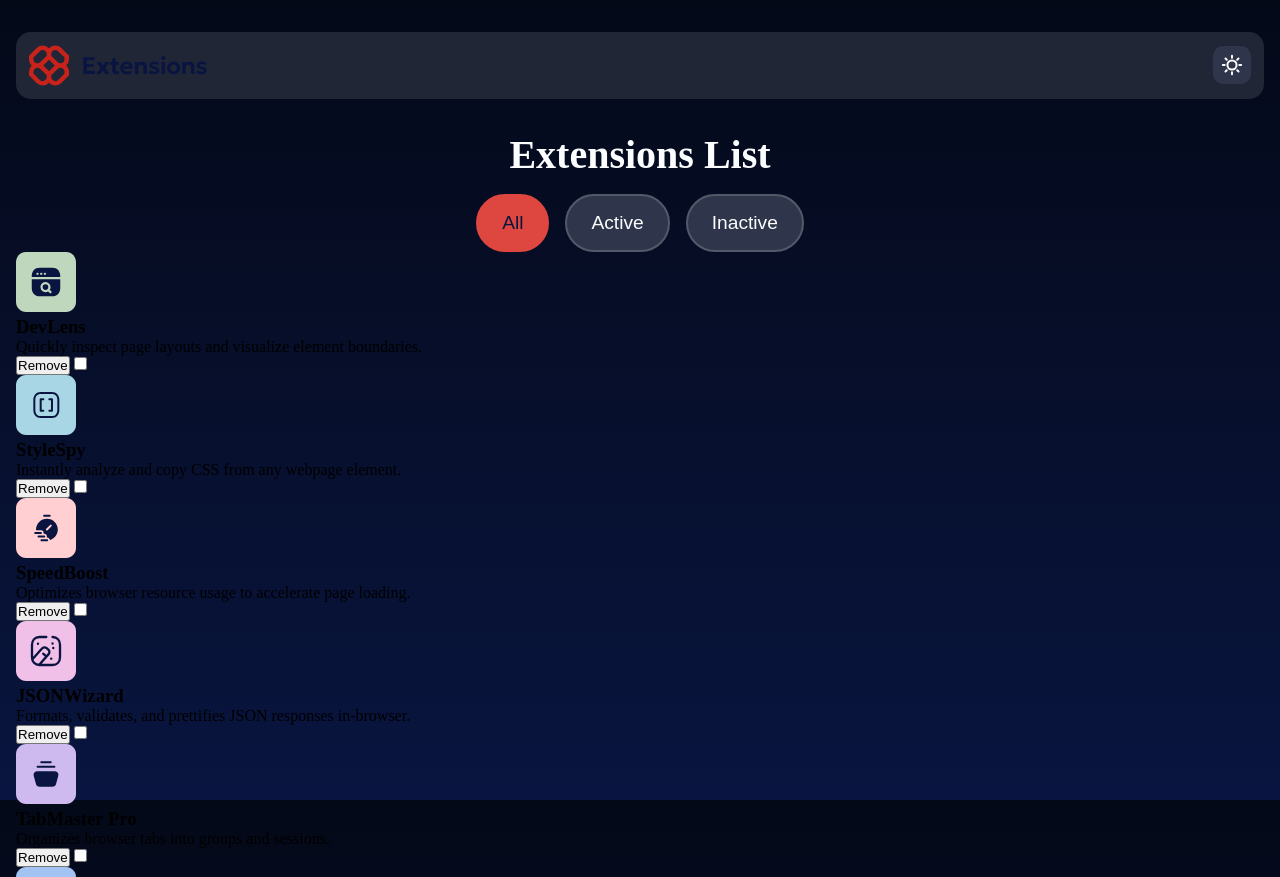
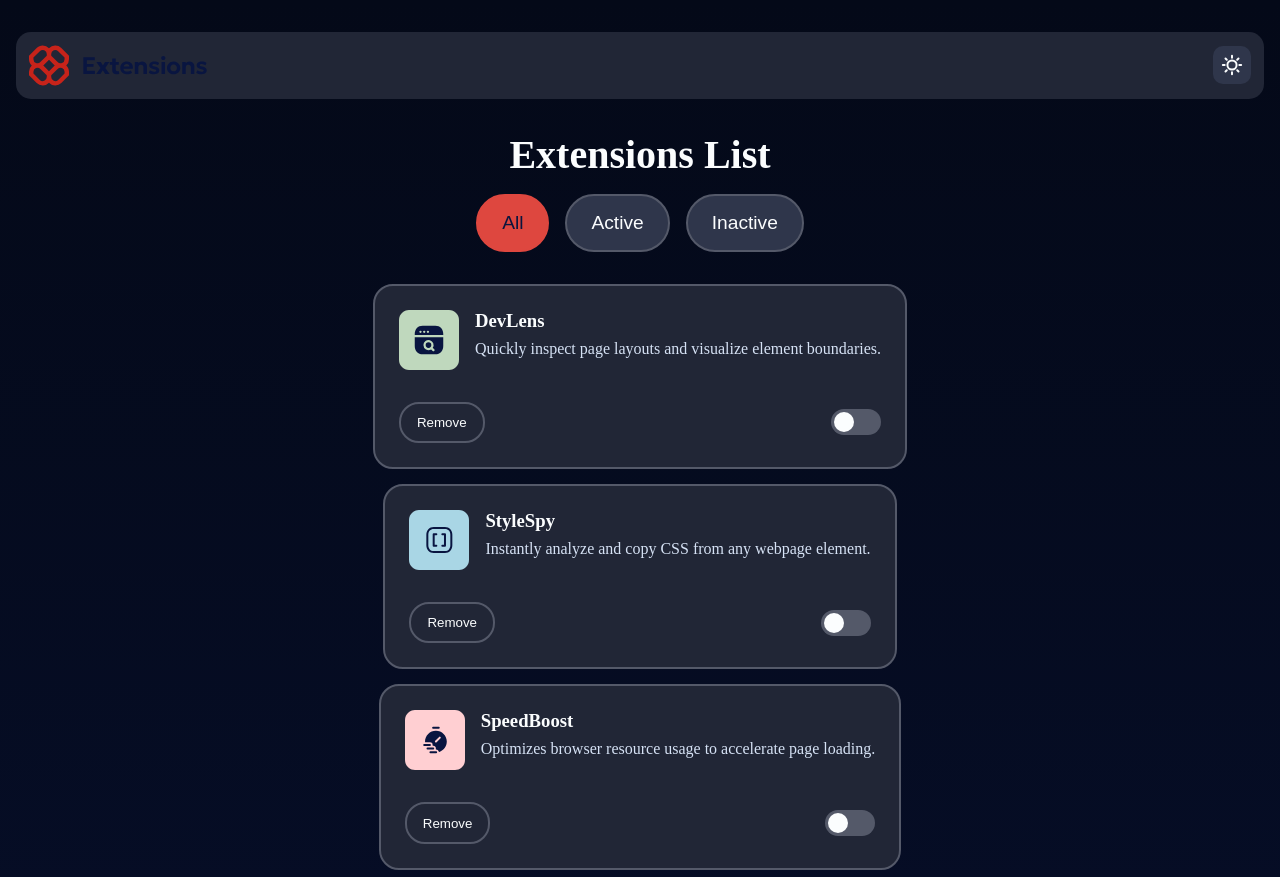
Before and after one commit to higor-costa/gerenciador-de-extensoes, a website built with webpack: page index.html in a window 1280 px wide. Shown: the top 877 px of the page. Built offline with nearby package versions, Linux system fonts and the light colour scheme; a web font is replaced by a local one.

Commit message:
chore(css): define estilo dos cards e seus botões

```diff
--- a/assets/css/style.css
+++ b/assets/css/style.css
@@ -47,8 +47,7 @@
 
 /* Body */
 body {
-  height: 100vh;
-  background-image: var(--Gradiente-escuro);
+  background: var(--Gradiente-escuro) center / cover no-repeat;
   padding: 2rem 1rem;
   font-family: 'NotoSans';
   font-style: normal;
@@ -149,3 +148,111 @@ body {
 .extensions__filters-button--active:hover {
   background-color: var(--Vermelho-500);
 }
+
+.cards {
+  display: flex;
+  flex-direction: column;
+  align-items: center;
+  gap: 15px;
+  margin-top: 2rem;
+}
+
+.card {
+  background-color: var(--Neutro-800);
+  border: 2px solid var(--Neutro-600);
+  border-radius: 20px;
+  padding: 1.5rem;
+  color: var(--Neutro-0);
+}
+
+.card__information {
+  display: flex;
+  align-items: start;
+  gap: 1rem;
+  margin-bottom: 2rem;
+}
+
+.card__name {
+  margin-bottom: .5rem;
+}
+
+.card__description {
+  color: var(--Neutro-200);
+}
+
+.card__buttons {
+  display: flex;
+  align-items: center;
+  justify-content: space-between;
+}
+
+.card__buttons button {
+  cursor: pointer;
+}
+
+.card__button-remove {
+  background-color: transparent;
+  color: var(--Neutro-0);
+  border: 2px solid var(--Neutro-600);
+  padding: .7rem 1rem;
+  border-radius: 20px;
+}
+
+.card__button-remove:focus {
+  box-shadow:
+  0px 0px 0px 2px var(--Neutro-900),
+  0px 0px 0px 3px var(--Vermelho-400);
+  border-color: 0px 0px 0px 2px var(--Neutro-900);
+  background-color: var(--Neutro-600);
+}
+
+.card__button-remove:hover {
+  background-color: var(--Vermelho-500);
+  border-color: var(--Vermelho-500);
+  color: var(--Neutro-900);
+}
+
+.card__button-status {
+  position: relative;
+  display: inline-block;
+  width: 50px;
+  height: 26px;
+}
+
+.card__button-status input {
+  opacity: 0;
+  width: 0;
+  height: 0;
+}
+
+.card__button-status .slider {
+  position: absolute;
+  cursor: pointer;
+  background-color: var(--Neutro-600);
+  border-radius: 34px;
+  top: 0;
+  left: 0;
+  right: 0;
+  bottom: 0;
+  transform: background-color .4s;
+}
+
+.slider::before {
+  content: '';
+  position: absolute;
+  height: 20px;
+  width: 20px;
+  border-radius: 50%;
+  background-color: var(--Neutro-0);
+  left: 3px;
+  bottom: 3px;
+  transition: transform .4s;
+}
+
+.card__button-status input:checked + .slider {
+  background-color: var(--Vermelho-500);
+}
+
+.card__button-status input:checked + .slider::before {
+  transform: translateX(24px);
+}
```
